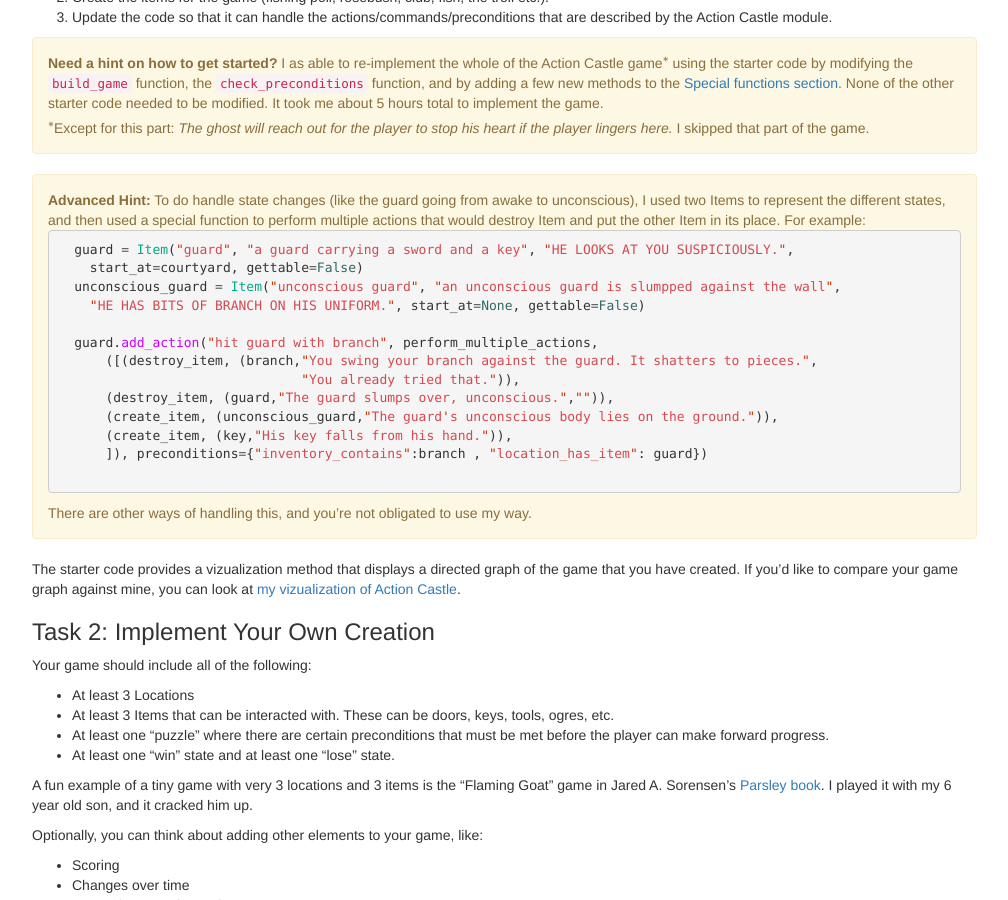
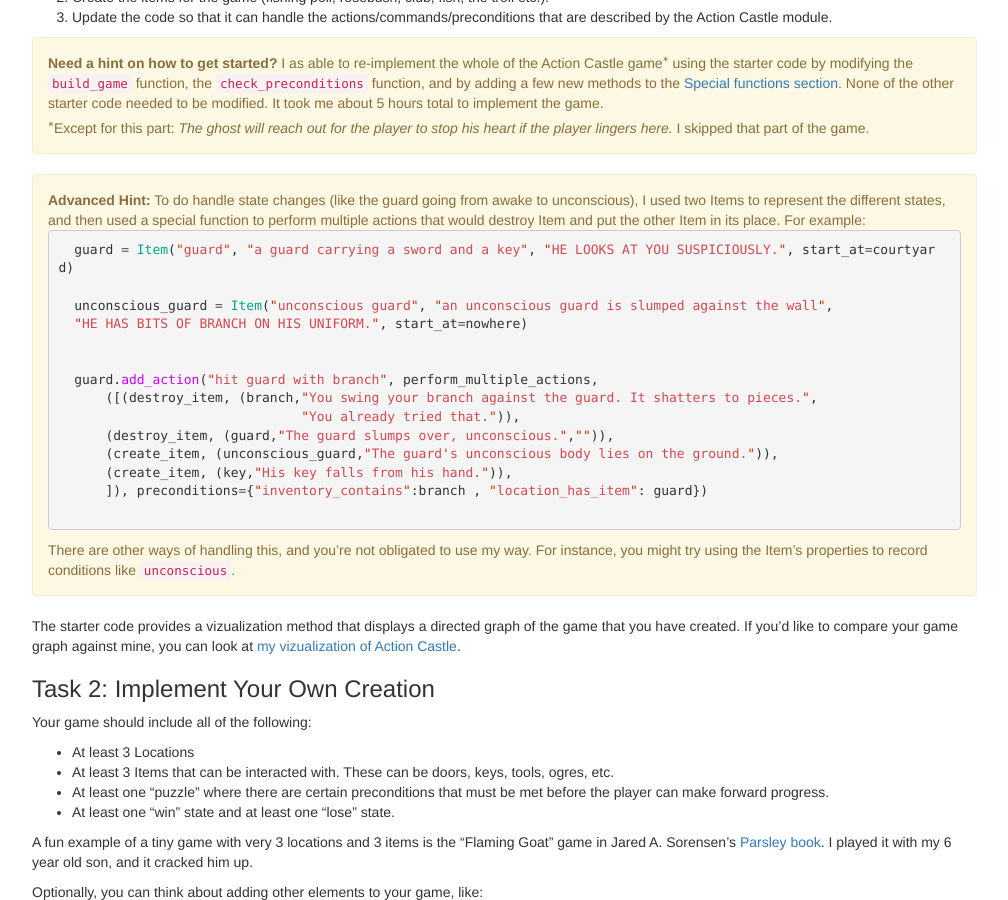
Before and after one commit to interactive-fiction-class/interactive-fiction-class.github.io, a Jekyll site: the page built from homeworks/text-adventure-game/text-adventure-game.md, in a window 1280 px wide and 900 px high, scrolled down 813 px. Shown: the whole window, without its empty margins (233-1241 px from the left). Built offline with Jekyll 4.4.1, drawn with Linux system fonts in a browser that asks for light colours; nearby versions of some CDN libraries; formulas are drawn with MathJax 3; a script that is not in the unit is left out.

Commit message:
Updating the game to shift 'gettable' to a more general set of properties

````diff
--- a/homeworks/text-adventure-game/text-adventure-game.md
+++ b/homeworks/text-adventure-game/text-adventure-game.md
@@ -102,10 +102,11 @@ $$^*$$Except for this part: _The ghost will reach out for the player to stop his
 <div class="alert alert-warning" markdown="1">
 __Advanced Hint:__ To do handle state changes (like the guard going from awake to unconscious), I used two Items to represent the different states, and then used a special function to perform multiple actions that would destroy Item and put the other Item in its place.  For example:
 ```python
-  guard = Item("guard", "a guard carrying a sword and a key", "HE LOOKS AT YOU SUSPICIOUSLY.",
-    start_at=courtyard, gettable=False)
-  unconscious_guard = Item("unconscious guard", "an unconscious guard is slumpped against the wall",
-    "HE HAS BITS OF BRANCH ON HIS UNIFORM.", start_at=None, gettable=False)
+  guard = Item("guard", "a guard carrying a sword and a key", "HE LOOKS AT YOU SUSPICIOUSLY.", start_at=courtyard)
+
+  unconscious_guard = Item("unconscious guard", "an unconscious guard is slumped against the wall",
+  "HE HAS BITS OF BRANCH ON HIS UNIFORM.", start_at=nowhere)
+
 
   guard.add_action("hit guard with branch", perform_multiple_actions,
       ([(destroy_item, (branch,"You swing your branch against the guard. It shatters to pieces.",
@@ -116,7 +117,7 @@ __Advanced Hint:__ To do handle state changes (like the guard going from awake t
       ]), preconditions={"inventory_contains":branch , "location_has_item": guard})
 
 ```
-There are other ways of handling this, and you're not obligated to use my way.
+There are other ways of handling this, and you're not obligated to use my way.  For instance, you might try using the Item's properties to record conditions like `unconscious`.
 </div>
 
 The starter code provides a vizualization method that displays a directed graph of the game that you have created.  If you'd like to compare your game graph against mine, you can look at [my vizualization of Action Castle](game-visualization.pdf).
````
Also changed, not shown: 1 other file.
